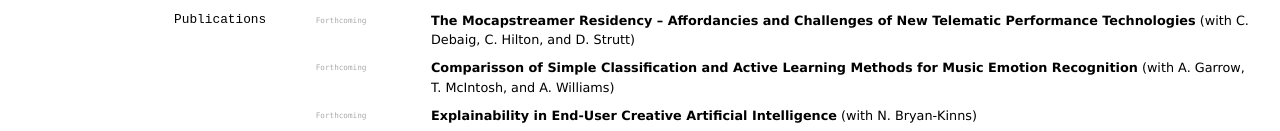
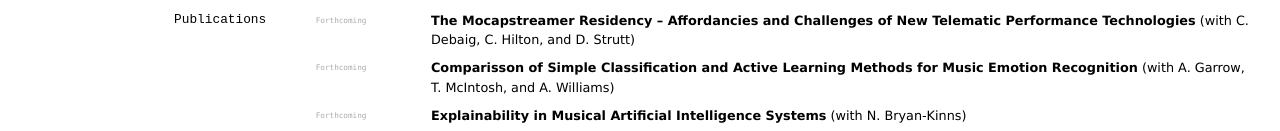
Before and after one commit to elipapa/markdown-cv, a Jekyll site: the page built from index.md, in a window 1280 px wide. Shown: the part 1269-1400 px from the top of the page. Built offline with Jekyll 4.4.1, drawn with Linux system fonts in a browser that asks for light colours.

Commit message:
Update index.md

```diff
--- a/index.md
+++ b/index.md
@@ -102,7 +102,7 @@ __The Mocapstreamer Residency – Affordancies and Challenges of New Telematic
 __Comparisson of Simple Classification and Active Learning Methods for Music Emotion Recognition__ (with A. Garrow, T. McIntosh, and A. Williams)
 
 `Forthcoming`
-__Explainability in End-User Creative Artificial Intelligence__ (with N. Bryan-Kinns)
+__Explainability in Musical Artificial Intelligence Systems__ (with N. Bryan-Kinns)
 
 
 
```
